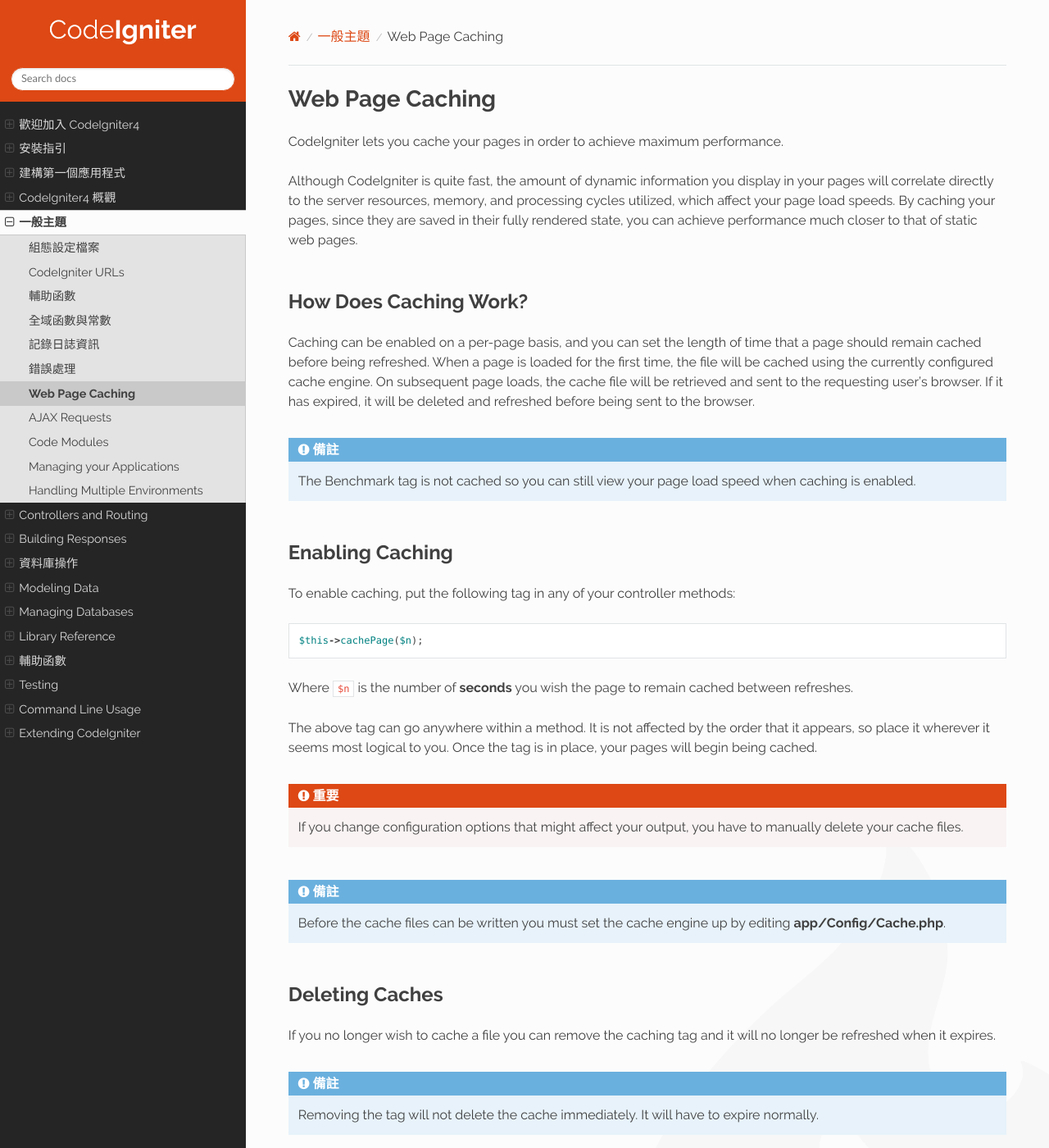
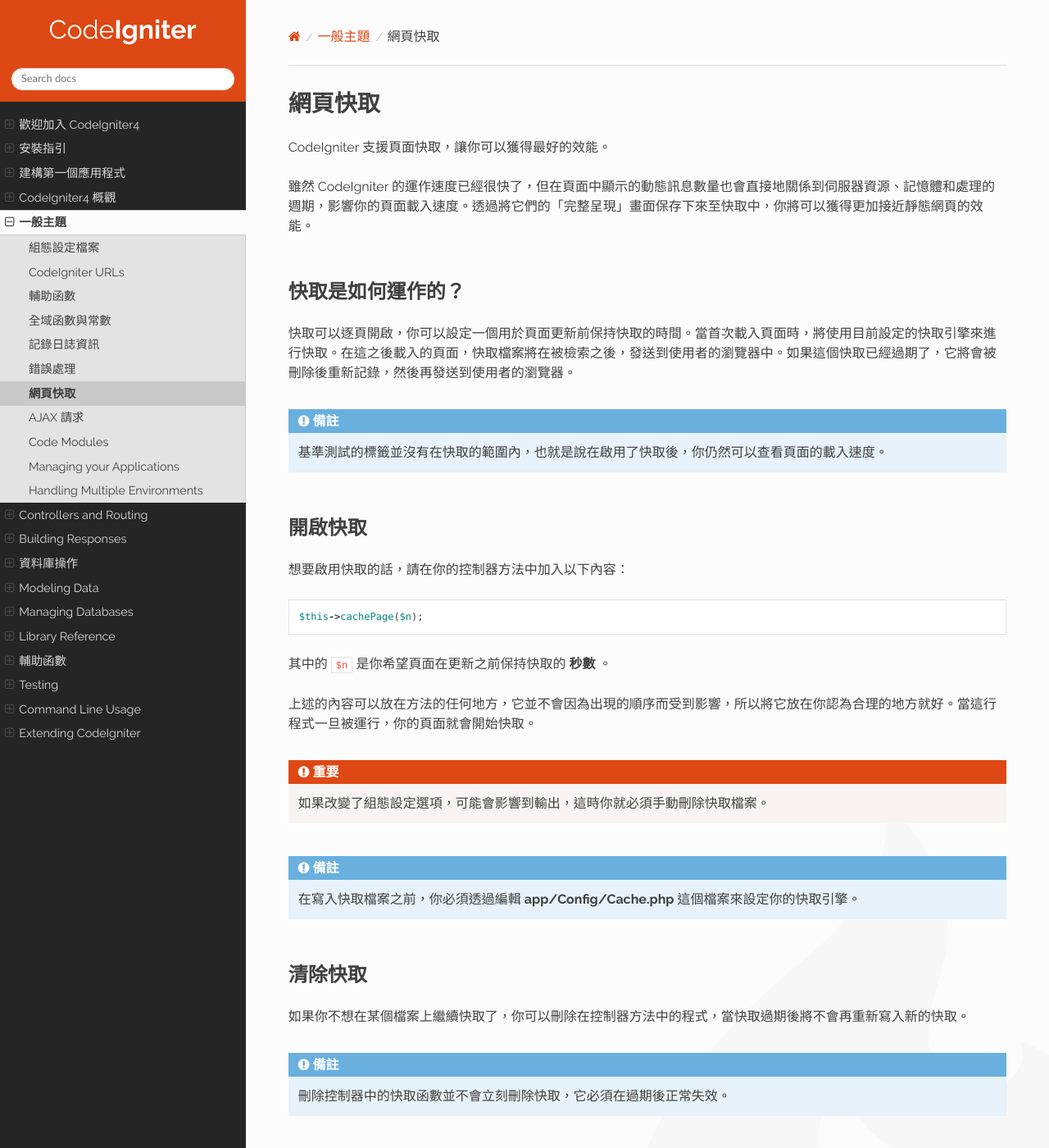
Before and after one commit to monkenWu/codeIgniter4-taiwan-User-Guide, a Sphinx documentation site: the page built from source/general/caching.rst, in a window 1280 px wide and 1400 px high. Shown: the whole window at 82% size. Built offline with Sphinx 7.4.7 and the Read the Docs theme 2.0.0, drawn with Linux system fonts in a browser that asks for light colours.

```diff
--- a/source/general/caching.rst
+++ b/source/general/caching.rst
@@ -1,57 +1,38 @@
 ################
-Web Page Caching
+網頁快取
 ################
 
-CodeIgniter lets you cache your pages in order to achieve maximum
-performance.
+CodeIgniter 支援頁面快取，讓你可以獲得最好的效能。
 
-Although CodeIgniter is quite fast, the amount of dynamic information
-you display in your pages will correlate directly to the server
-resources, memory, and processing cycles utilized, which affect your
-page load speeds. By caching your pages, since they are saved in their
-fully rendered state, you can achieve performance much closer to that of
-static web pages.
+雖然 CodeIgniter 的運作速度已經很快了，但在頁面中顯示的動態訊息數量也會直接地關係到伺服器資源、記憶體和處理的週期，影響你的頁面載入速度。透過將它們的「完整呈現」畫面保存下來至快取中，你將可以獲得更加接近靜態網頁的效能。
 
-How Does Caching Work?
+快取是如何運作的？
 ======================
 
-Caching can be enabled on a per-page basis, and you can set the length
-of time that a page should remain cached before being refreshed. When a
-page is loaded for the first time, the file will be cached using the
-currently configured cache engine. On subsequent page loads, the cache file
-will be retrieved and sent to the requesting user's browser. If it has
-expired, it will be deleted and refreshed before being sent to the
-browser.
+快取可以逐頁開啟，你可以設定一個用於頁面更新前保持快取的時間。當首次載入頁面時，將使用目前設定的快取引擎來進行快取。在這之後載入的頁面，快取檔案將在被檢索之後，發送到使用者的瀏覽器中。如果這個快取已經過期了，它將會被刪除後重新記錄，然後再發送到使用者的瀏覽器。
 
-.. note:: The Benchmark tag is not cached so you can still view your page
-	load speed when caching is enabled.
+.. note:: 基準測試的標籤並沒有在快取的範圍內，也就是說在啟用了快取後，你仍然可以查看頁面的載入速度。
 
-Enabling Caching
+開啟快取
 ================
 
-To enable caching, put the following tag in any of your controller
-methods::
+想要啟用快取的話，請在你的控制器方法中加入以下內容：
+
+::
 
 	$this->cachePage($n);
 
-Where ``$n`` is the number of **seconds** you wish the page to remain
-cached between refreshes.
+其中的 ``$n`` 是你希望頁面在更新之前保持快取的 **秒數** 。
 
-The above tag can go anywhere within a method. It is not affected by
-the order that it appears, so place it wherever it seems most logical to
-you. Once the tag is in place, your pages will begin being cached.
+上述的內容可以放在方法的任何地方，它並不會因為出現的順序而受到影響，所以將它放在你認為合理的地方就好。當這行程式一旦被運行，你的頁面就會開始快取。
 
-.. important:: If you change configuration options that might affect
-	your output, you have to manually delete your cache files.
+.. important:: 如果改變了組態設定選項，可能會影響到輸出，這時你就必須手動刪除快取檔案。
 
-.. note:: Before the cache files can be written you must set the cache
-	engine up by editing **app/Config/Cache.php**.
+.. note:: 在寫入快取檔案之前，你必須透過編輯 **app/Config/Cache.php** 這個檔案來設定你的快取引擎。
 
-Deleting Caches
+清除快取
 ===============
 
-If you no longer wish to cache a file you can remove the caching tag and
-it will no longer be refreshed when it expires.
+如果你不想在某個檔案上繼續快取了，你可以刪除在控制器方法中的程式，當快取過期後將不會再重新寫入新的快取。
 
-.. note:: Removing the tag will not delete the cache immediately. It will
-	have to expire normally.
+.. note:: 刪除控制器中的快取函數並不會立刻刪除快取，它必須在過期後正常失效。
```
Also changed, not shown: source/general/ajax.rst (+6 -7 lines), source/general/errors.rst (+14 -10 lines).
